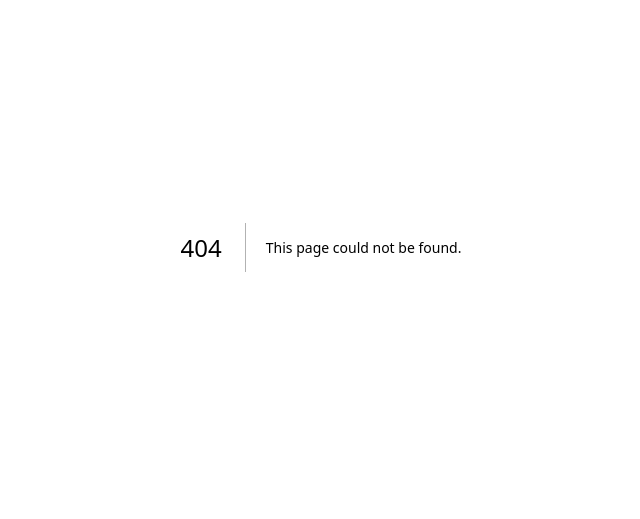
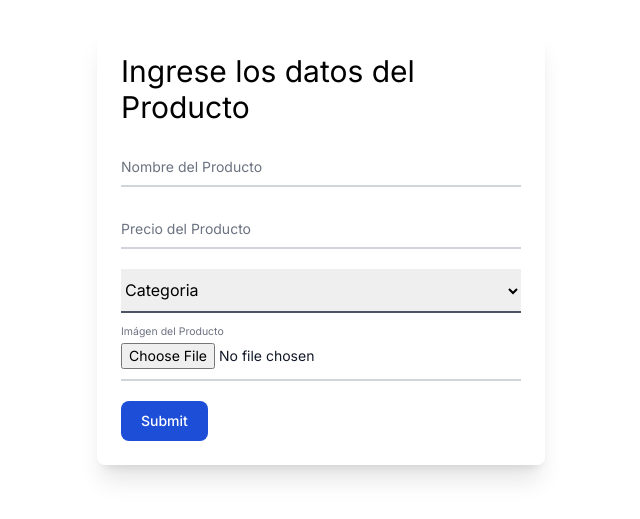
Before and after one commit to Carloxxz/Phone-Accesories, a Next.js app: page /admin in a window 1280 px wide. Before the commit this address had no page. Shown: the part 153-672 px from the top of the page, without its empty margins (319-959 px from the left). Built offline with nearby package versions, Linux system fonts and the light colour scheme.

Commit message:
- Ruta admin creada - Formulario base creado - TODO: Iterar sobre categorias de la base de datos para agregar mas opciones, buscar un servicio en la nube para guardar las imagenes

```diff
--- /dev/null
+++ b/src/app/admin/page.tsx
@@ -0,0 +1,31 @@
+export default function AdminPage() {
+    const inputClasses = "block py-2.5 px-0 w-full text-sm text-gray-900 bg-transparent border-0 border-b-2 border-gray-300 appearance-none dark:text-white dark:border-gray-600 dark:focus:border-blue-500 focus:outline-none focus:ring-0 focus:border-blue-600 peer";
+
+    return (
+        <div className="flex items-center justify-center min-h-screen">
+            <div className="max-w-md w-full mx-4 p-6 rounded-lg shadow-xl">
+                <h1 className="text-3xl mb-5">Ingrese los datos del Producto</h1>
+                <form>
+                    <div className="relative z-0 w-full mb-5 group">
+                        <input type="text" name="product" id="product" className={inputClasses} placeholder=" " required />
+                        <label htmlFor="product" className="peer-focus:font-medium absolute text-sm text-gray-500 dark:text-gray-400 duration-300 transform -translate-y-6 scale-75 top-3 -z-10 origin-[0] peer-focus:start-0 rtl:peer-focus:translate-x-1/4 peer-focus:text-blue-600 peer-focus:dark:text-blue-500 peer-placeholder-shown:scale-100 peer-placeholder-shown:translate-y-0 peer-focus:scale-75 peer-focus:-translate-y-6">Nombre del Producto</label>
+                    </div>
+                    <div className="relative z-0 w-full mb-5 group">
+                        <input type="number" name="price" id="price" className={inputClasses} placeholder=" " required />
+                        <label htmlFor="price" className="peer-focus:font-medium absolute text-sm text-gray-500 dark:text-gray-400 duration-300 transform -translate-y-6 scale-75 top-3 -z-10 origin-[0] peer-focus:start-0 rtl:peer-focus:translate-x-1/4 peer-focus:text-blue-600 peer-focus:dark:text-blue-500 peer-placeholder-shown:scale-100 peer-placeholder-shown:translate-y-0 peer-focus:scale-75 peer-focus:-translate-y-6">Precio del Producto</label>
+                    </div>
+                    <div className="relative z-0 w-full mb-5 group">
+                        <select name="category" id="" className="w-full border-0 border-b-2 border-gray-600 py-2.5" required>
+                            <option value="all">Categoria</option>
+                        </select>
+                    </div>
+                    <div className="relative z-0 w-full mb-5 group">
+                        <input type="file" name="image" id="image" className={inputClasses} placeholder=" " required />
+                        <label htmlFor="image" className="peer-focus:font-medium absolute text-sm text-gray-500 dark:text-gray-400 duration-300 transform -translate-y-6 scale-75 top-3 -z-10 origin-[0] peer-focus:start-0 rtl:peer-focus:translate-x-1/4 peer-focus:text-blue-600 peer-focus:dark:text-blue-500 peer-placeholder-shown:scale-100 peer-placeholder-shown:translate-y-0 peer-focus:scale-75 peer-focus:-translate-y-6">Imágen del Producto</label>
+                    </div>
+                    <button type="submit" className="text-white bg-blue-700 hover:bg-blue-800 focus:ring-4 focus:outline-none focus:ring-blue-300 font-medium rounded-lg text-sm w-full sm:w-auto px-5 py-2.5 text-center dark:bg-blue-600 dark:hover:bg-blue-700 dark:focus:ring-blue-800">Submit</button>
+                </form>
+            </div>
+        </div>
+    );
+}
--- a/src/app/globals.css
+++ b/src/app/globals.css
@@ -1,12 +1,6 @@
 @tailwind base;
 @tailwind components;
 @tailwind utilities;
-
-:root {
-  --foreground-rgb: 0, 0, 0;
-  --background-start-rgb: 214, 219, 220;
-  --background-end-rgb: 255, 255, 255;
-}
 
 body {
   color: rgb(var(--foreground-rgb));
```
